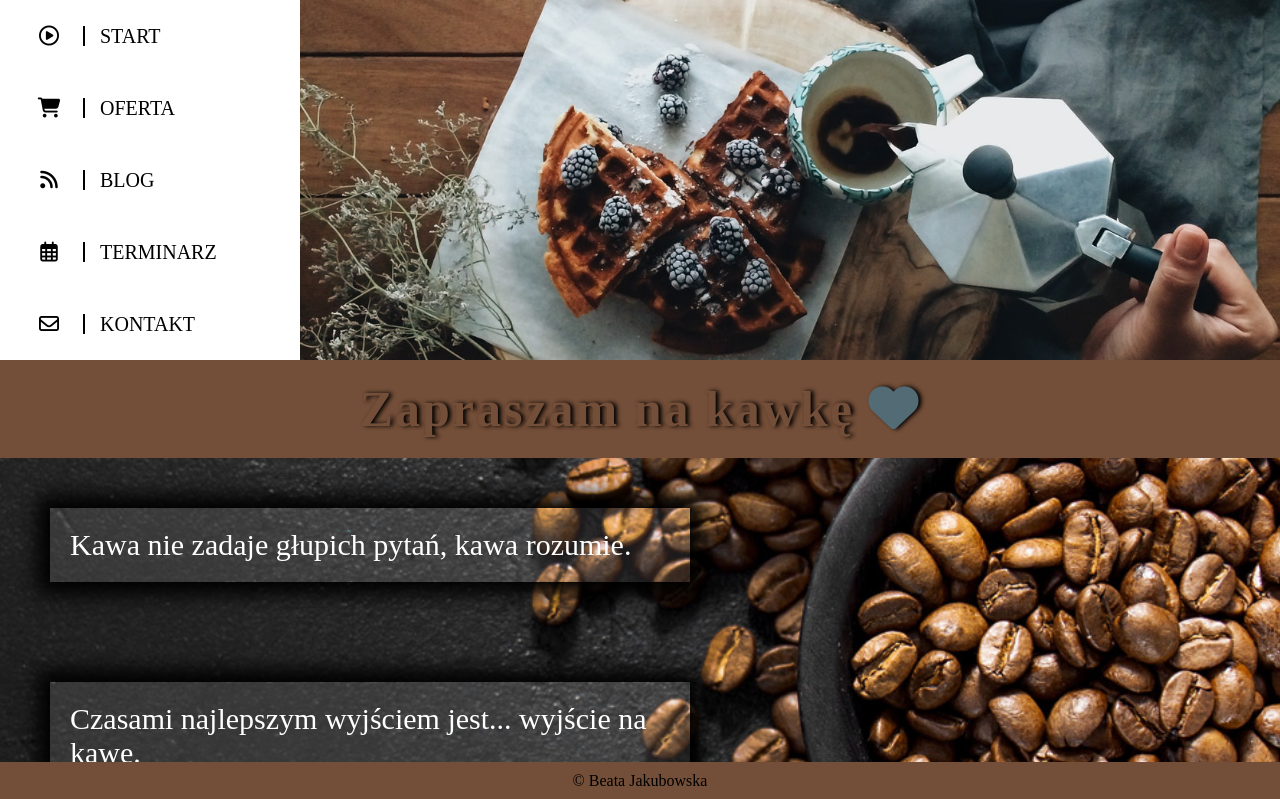
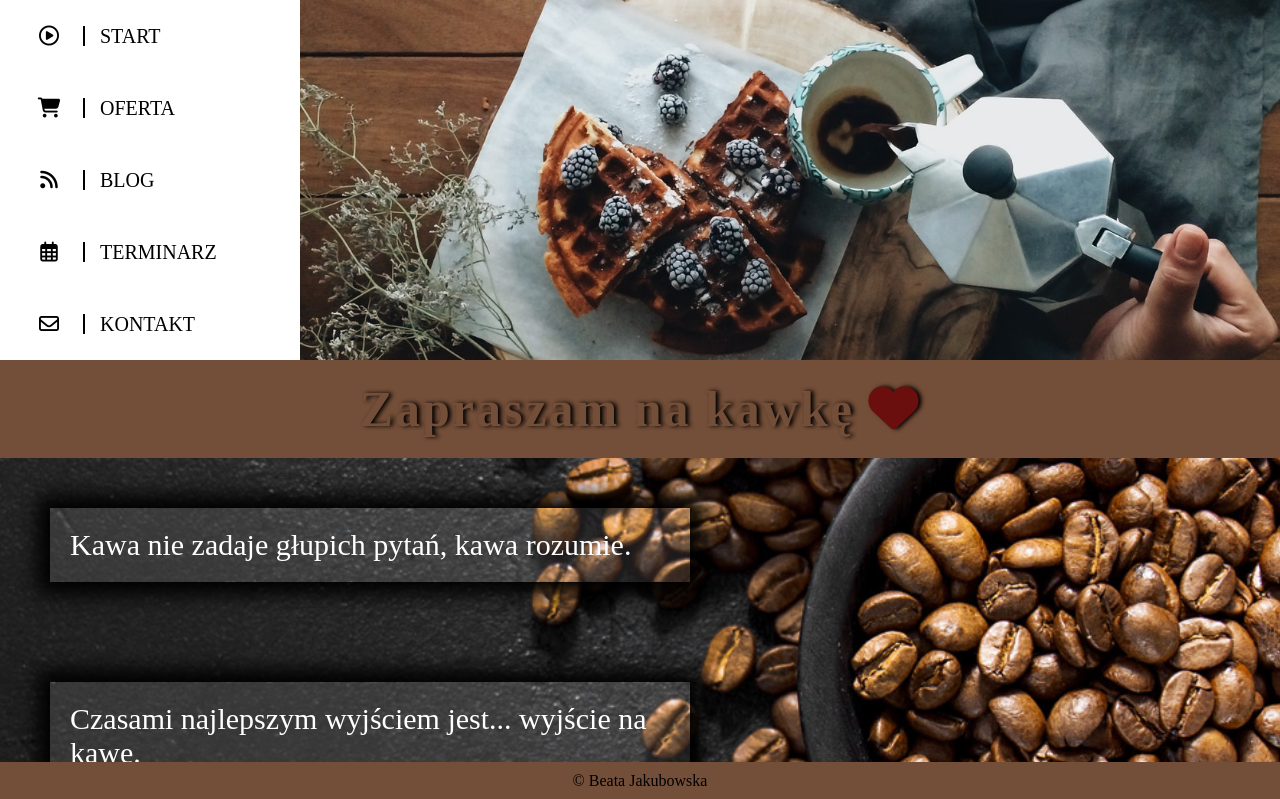
Before and after one commit to Jakubowskabeata/projektKawka, a plain HTML site: page index.html in a window 1280 px wide. In both pictures the pointer is over the icon 894 px from the left and 407 px from the top of the page. Shown: the top 799 px of the page. Drawn offline with Linux system fonts and the light colour scheme.

Commit message:
change color h1 i:hover

```diff
--- a/index.html
+++ b/index.html
@@ -74,20 +74,17 @@
             background-color: #536b75;
 
         }
-
-        .clearfix::after {
-            content: "";
-            display: block;
-            clear: both;
+        .clearfix::after{
+            content:"";
+            display:block;
+            clear:both;
         }
-
 .mobile ul li {
-            float: left;
+    float:left;
    list-style: none;
     width: 20vw;
     text-align: center;
 }
-
         .mobile ul li a {
 
 
@@ -135,7 +132,7 @@
 
 
         h1 i:hover {
-            color: #536B75;
+            color: rgb(107, 14, 14);
             text-shadow: 3px 0px 4px black;
         }
 
@@ -213,7 +210,7 @@
             font-size: 30px;
             margin: 50px;
             padding: 20px;
-            background-color: rgba(255, 255, 255, 0.1);
+            background-color: rgba(255,255,255, 0.1);
             box-shadow: 0px 0px 20px 13px black;
 
         }
@@ -232,7 +229,7 @@
 
         /* footer */
         footer {
-            padding: 10px;
+            padding:10px;
             bottom: 0;
             position: fixed;
             left: 0;
```
Lines whose indentation alone changed are shown as unchanged.
